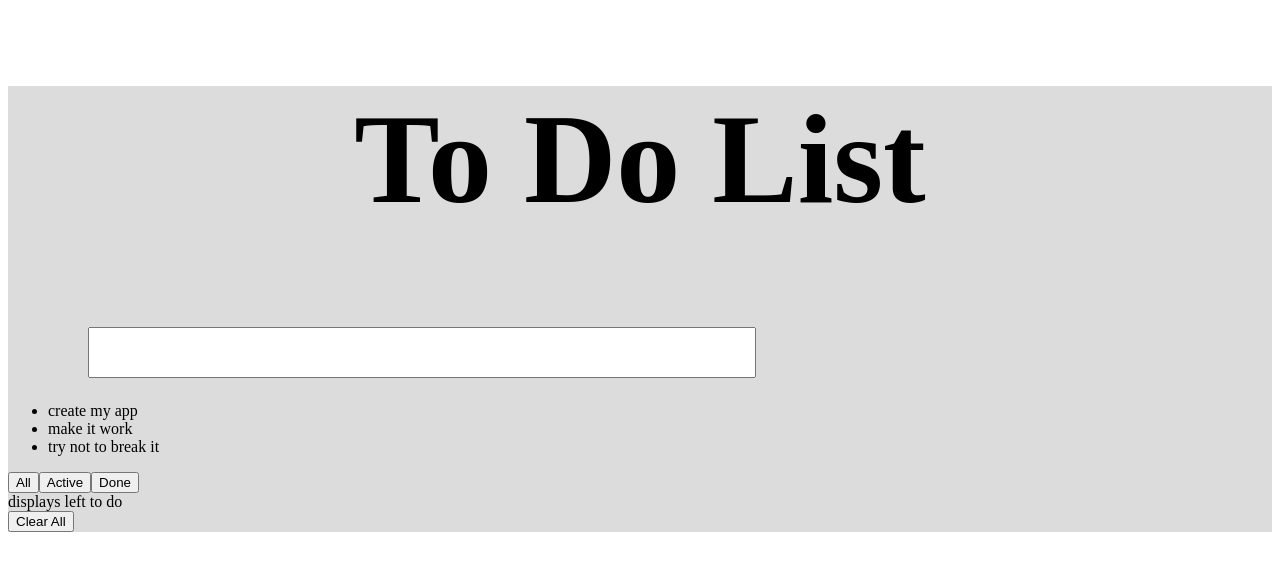
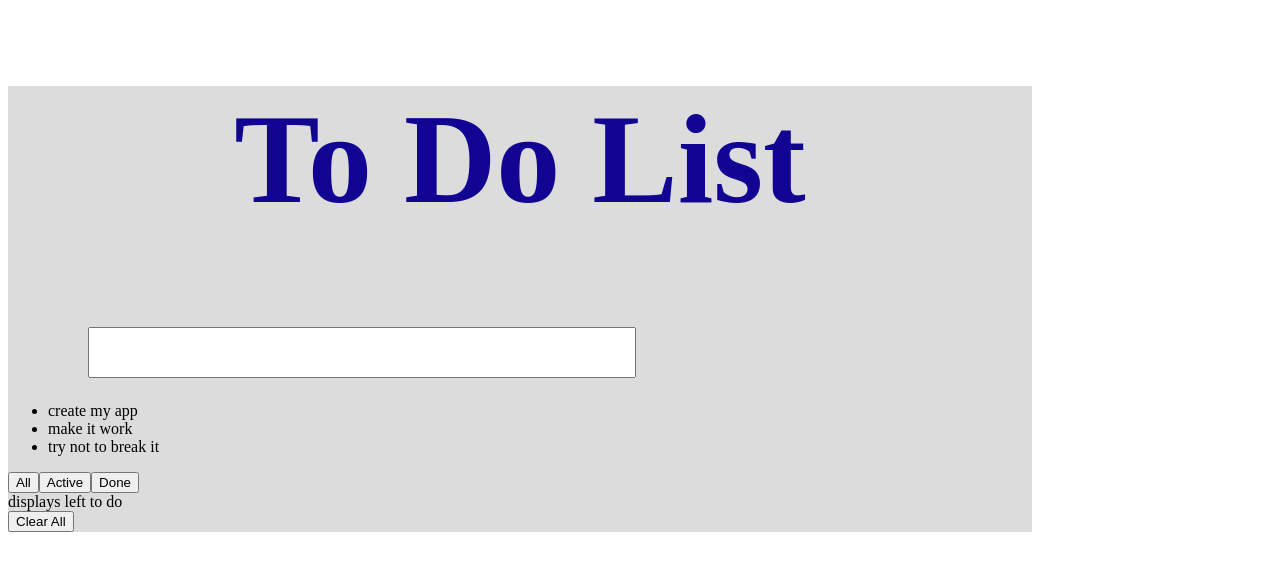
Before and after one commit to ChadCooper06/To-Dos, a React (Create React App) app: page / in a window 1280 px wide. Shown: the top 570 px of the page. Built offline with nearby package versions, Linux system fonts and the light colour scheme.

Commit message:
added a color to bg for contrast

```diff
--- a/src/App.css
+++ b/src/App.css
@@ -1,11 +1,16 @@
+.app{
+    align-content: center;
+}
 .toDoPage{
     background-color: gainsboro;
+    width: 80vw;
 }
 .title{
     font-size: 8rem;
     font-weight: bold;
     font-family: cursive;
     text-align: center;
+    color:rgb(18, 4, 146);
 }
 .inputDiv{
     align-items: center;
--- a/src/paper.js
+++ b/src/paper.js
@@ -1,4 +1,5 @@
 import React from "react";
+import "./App.css";
 //import App from "./App";
 
 
```
